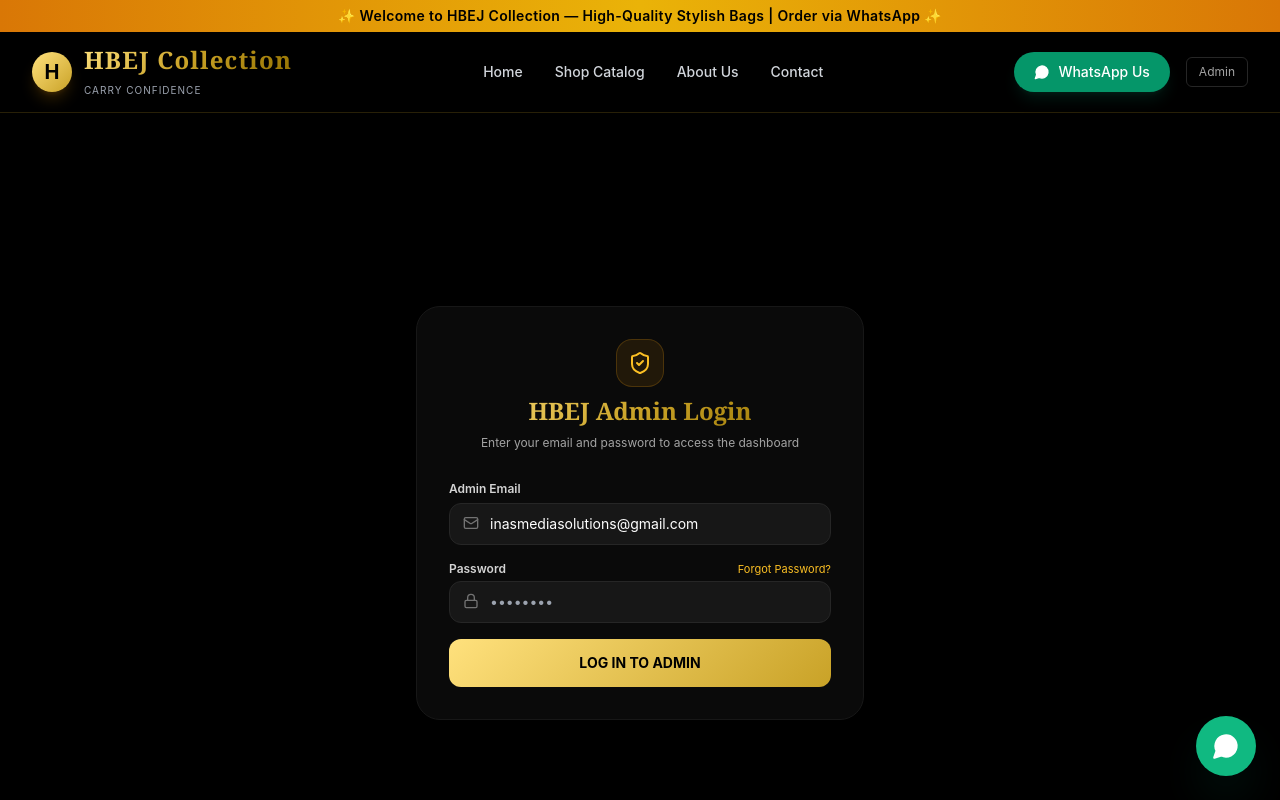
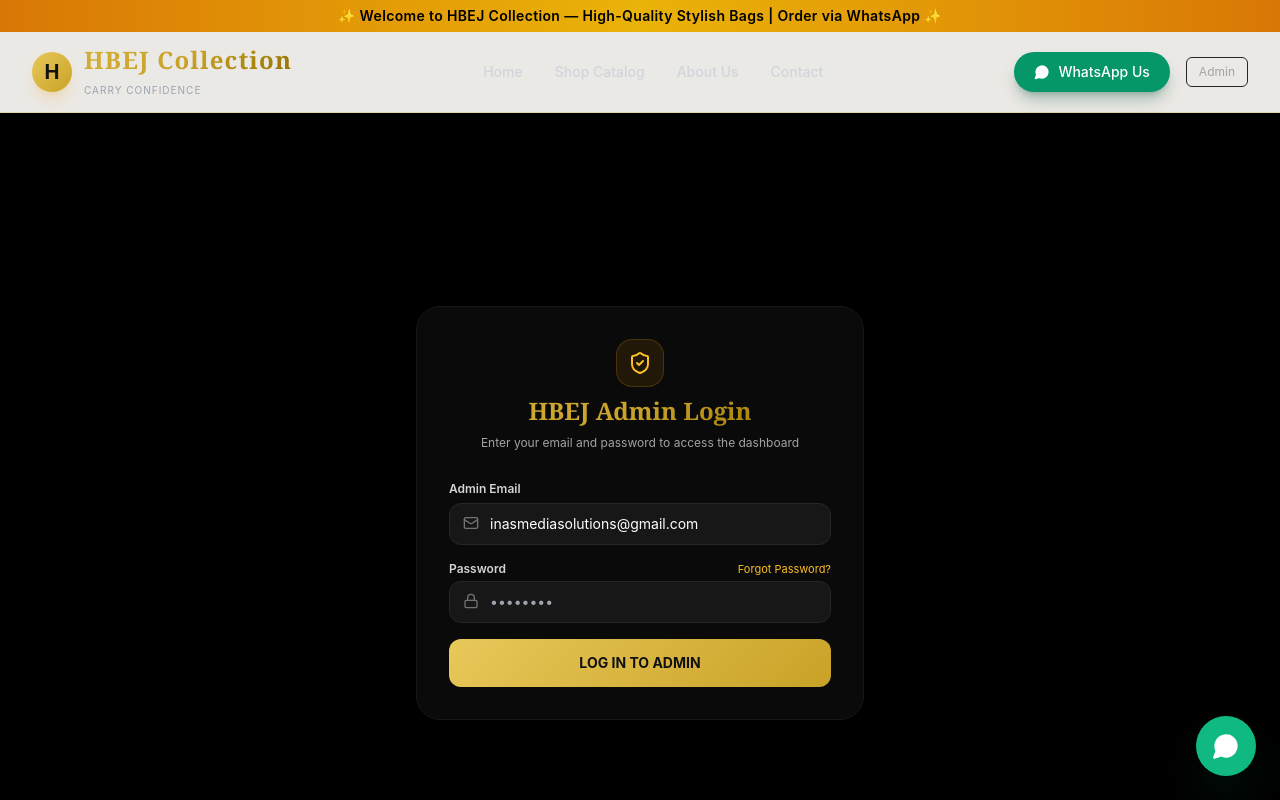
Before and after one commit to inasmediasolutions-max/hbej-collection, a Next.js app: page /admin/login in a window 1280 px wide. Shown: the top 800 px of the page. Built offline with nearby package versions, Linux system fonts and the light colour scheme; no server answers; the database is empty.

Commit message:
Update globals.css

```diff
--- a/app/globals.css
+++ b/app/globals.css
@@ -5,26 +5,29 @@
 @import url('https://fonts.googleapis.com/css2?family=Playfair+Display:ital,wght@0,400..900;1,400..900&family=Inter:wght@300;400;500;600;700&display=swap');
 
 :root {
-  --primary: #000000;
-  --secondary: #ffffff;
-  --accent: #C9A227;
+  --primary: #111111;
+  --secondary: #C9A227;
+  --background: #F8F6F2;
+  --accent: #4A4A4A;
 }
 
 body {
-  background-color: #000000;
-  color: #ffffff;
+  background-color: #F8F6F2;
+  color: #111111;
   font-family: 'Inter', sans-serif;
   overflow-x: hidden;
 }
 
 .text-gold-gradient {
-  background: linear-gradient(135deg, #FFE17D 0%, #C9A227 50%, #947200 100%);
+  background: linear-gradient(135deg, #D4AF37 0%, #C9A227 50%, #947200 100%);
   -webkit-background-clip: text;
   -webkit-text-fill-color: transparent;
 }
 
 .bg-gold-gradient {
-  background: linear-gradient(135deg, #FFE17D 0%, #C9A227 100%);
+  background: linear-gradient(135deg, #E8C85A 0%, #C9A227 100%);
+  color: #111111;
+  font-weight: 700;
 }
 
 .border-gold {
@@ -32,10 +35,10 @@
 }
 
 .glass-nav {
-  background: rgba(0, 0, 0, 0.9);
+  background: rgba(248, 246, 242, 0.95);
   backdrop-filter: blur(12px);
   -webkit-backdrop-filter: blur(12px);
-  border-bottom: 1px solid rgba(201, 162, 39, 0.2);
+  border-bottom: 1px solid rgba(201, 162, 39, 0.3);
 }
 
 html {
@@ -46,7 +49,7 @@
   width: 8px;
 }
 ::-webkit-scrollbar-track {
-  background: #000000;
+  background: #F8F6F2;
 }
 ::-webkit-scrollbar-thumb {
   background: #C9A227;
```
